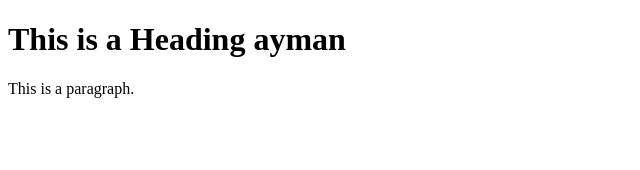
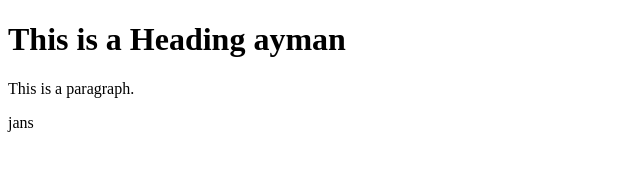
Before and after one commit to jansuxui/javascript, a plain HTML site: page index.html in a window 1280 px wide. Shown: the full height of the page, 0-640 px from the left. Drawn offline with Linux system fonts and the light colour scheme.

Commit message:
feat: new line inserted

```diff
--- a/index.html
+++ b/index.html
@@ -7,6 +7,6 @@
 
 <h1>This is a Heading ayman</h1>
 <p>This is a paragraph.</p>
-
+<p>jans</p>
 </body>
 </html>
```
